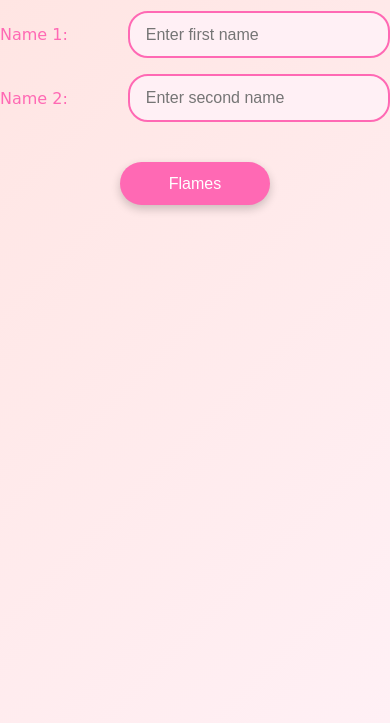
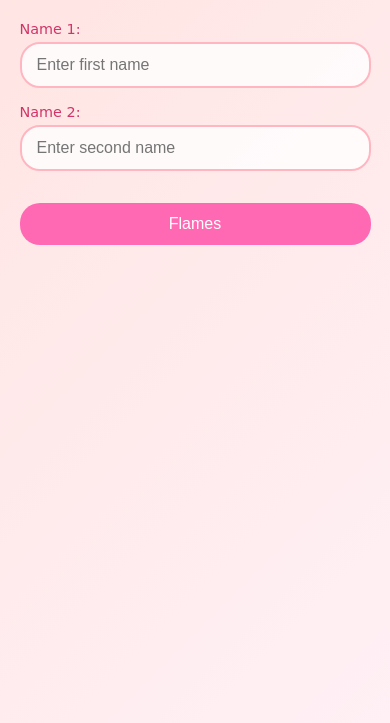
Before and after one commit to Mhacccc/flames-game, a plain HTML site: page index.html in a window 390 px wide. Shown: the part 121-844 px from the top of the page. Drawn offline with Linux system fonts and the light colour scheme.

Commit message:
4th commit

```diff
--- a/style.css
+++ b/style.css
@@ -1,5 +1,4 @@
-
-/* Base styles with responsive units */
+/* Mobile-first responsive design */
 body {
     font-family: 'Comic Neue', cursive, sans-serif;
     background: linear-gradient(135deg, #ffe4e1, #fff0f5);
@@ -8,125 +7,114 @@ body {
     align-items: center;
     justify-content: flex-start;
     min-height: 100vh;
-    padding: 2vw;
+    padding: 5vw; /* More padding on mobile */
     margin: 0;
     box-sizing: border-box;
-    user-select: none;
-    padding: 0;
+    -webkit-text-size-adjust: 100%; /* Prevent font scaling in landscape */
 }
 
-/* Responsive typography */
 h1 {
-    font-size: clamp(2rem, 8vw, 3.5rem);
+    font-size: clamp(2rem, 8vw, 3rem); /* More reasonable max size */
     color: #ff69b4;
     text-shadow: 1px 1px 2px #ffa6c9;
-    margin-bottom: 0.5em;
+    margin: 0.5em 0;
     text-align: center;
+    line-height: 1.2; /* Better mobile spacing */
+    word-break: break-word; /* Prevent overflow */
 }
 
 h2 {
-    font-size: clamp(1rem, 4vw, 1rem);
+    font-size: clamp(0.9rem, 3.5vw, 1.3rem); /* Better mobile sizing */
     color: #ff1493;
     font-weight: normal;
-    margin-bottom: 1.5rem;
+    margin: 0.5rem 0 1.5rem;
     text-align: center;
-
+    padding: 0 3vw; /* Responsive padding */
+    line-height: 1.4;
 }
 
-/* Form layout */
 .input-group {
+    width: 100%;
+    max-width: 400px; /* Limits width on larger screens */
     display: flex;
     flex-direction: column;
-    align-items: center;
-    width: 100%;
-    max-width: 400px;
-    margin: 0 auto;
+    gap: 1rem;
 }
 
 .input-row {
     display: flex;
     flex-direction: column;
     width: 100%;
-    margin-bottom: 1rem;
 }
 
 label {
-    font-size: clamp(1rem, 4vw, 1.2rem);
-    color: #ff69b4;
-    margin-bottom: 0.5rem;
+    font-size: clamp(0.9rem, 3.5vw, 1rem);
+    margin-bottom: 0.3rem;
+    color: #d23369;
 }
 
-input[type="text"] {
-    padding: 0.8rem 1rem;
-    border-radius: 20px;
-    border: 2px solid #ff69b4;
+input {
+    padding: 12px 15px;
+    border: 2px solid #ffb6c1;
+    border-radius: 20px; /* Rounded corners */
     font-size: 1rem;
-    outline: none;
-    transition: all 0.3s ease;
-    background-color: #fff0f5;
     width: 100%;
     box-sizing: border-box;
+    background: rgba(255, 255, 255, 0.8);
 }
 
-input[type="text"]:focus {
-    border-color: #ff1493;
-    box-shadow: 0 0 10px #ff1493;
+input:focus {
+    outline: none;
+    border-color: #ff69b4;
+    box-shadow: 0 0 5px rgba(255, 105, 180, 0.5);
 }
 
-/* Button styles */
 button {
-    margin-top: 1.5rem;
-    padding: 0.8rem 2rem;
-    background-color: #ff69b4;
-    color: #fff;
+    background: #ff69b4;
+    color: white;
     border: none;
-    border-radius: 25px;
-    font-size: clamp(1rem, 4vw, 1.2rem);
+    padding: 12px 20px;
+    border-radius: 20px;
+    font-size: 1rem;
     cursor: pointer;
-    box-shadow: 0 4px 10px rgba(0,0,0,0.2);
+    margin-top: 1rem;
     transition: all 0.3s ease;
-    width: auto;
-    min-width: 150px;
+    width: 100%;
 }
 
-button:hover {
-    background-color: #ff1493;
-    transform: scale(1.05);
+button:hover, button:focus {
+    background: #ff1493;
+    transform: scale(1.02);
 }
 
-/* Result styling */
-#result {
-    margin-top: 2rem;
-    font-size: clamp(1.5rem, 6vw, 2.5rem);
-    color: #ff69b4;
-    font-family: 'Pacifico', cursive;
-    text-shadow: 1px 1px 3px #ffa6c9;
-    text-align: center;
-    min-height: 3rem;
-    padding: 0 1rem;
+button:active {
+    transform: scale(0.98);
 }
 
-/* Media query for larger screens */
-@media (max-width: 850px) {
-    body{
-        padding: 0;
-        margin: 0;
+#result {
+    margin-top: 1.5rem;
+    min-height: 1.5em; /* Prevents layout shift */
+    font-size: clamp(1rem, 4vw, 1.5rem);
+    color: #c71585;
+    font-weight: bold;
+}
+
+/* Mobile landscape adaptation */
+@media (max-height: 500px) and (orientation: landscape) {
+    body {
+        padding: 2vh 5vw;
     }
-    .input-row {
-        flex-direction: row;
-        align-items: center;
-        justify-content: space-between;
-
-    }
-
-
-    label {
-        margin-bottom: 0;
-        margin-right: 1rem;
-        width: 30%;
-    }
-
-    input[type="text"] {
-        width: 70%;
+    .input-group {
+        max-width: 300px;
     }
 }
+
+/* Larger screens */
+@media (min-width: 768px) {
+    body {
+        padding: 2rem;
+    }
+    .input-group {
+        gap: 1.2rem;
+    }
+}
```
